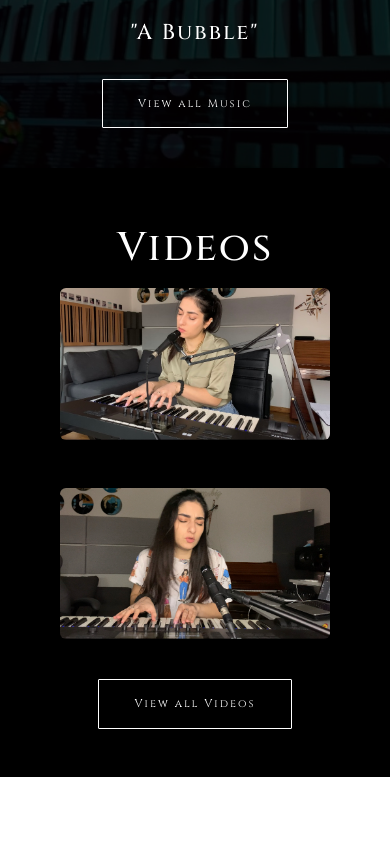
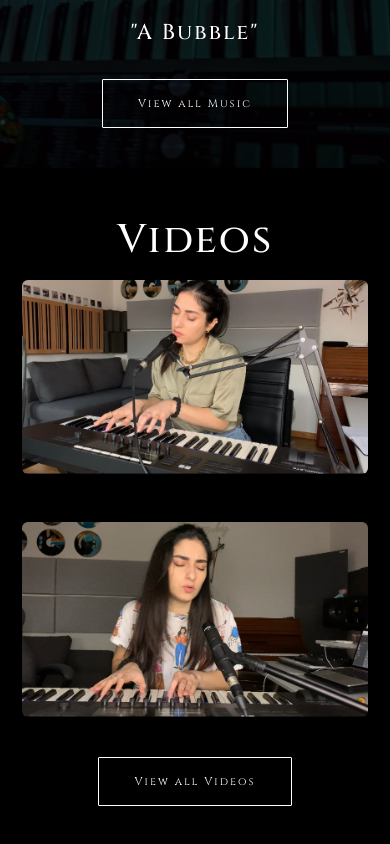
Before and after one commit to VikaKri/Portfolio-ST, a plain HTML site: page index.html in a window 390 px wide. Shown: the part 2429-3273 px from the top of the page. Before the commit the page ends 3206 px from the top, so only its background shows below. Drawn offline with nearby package versions, Linux system fonts and the light colour scheme; a web font is replaced by a local one.

Commit message:
Fixed paddings in section videos

```diff
--- a/index.html
+++ b/index.html
@@ -120,10 +120,10 @@
         </div>
       </section>
 
-      <section class="section-videos text-center pt-5 pb-5">
+      <section class="section-videos text-center">
         <div class="container">
           <h1>Videos</h1>
-          <div class="row pt-md-5 ps-5 pe-5">
+          <div class="row pt-md-5 ps-md-5 pe-md-5">
             <div class="col-md-6 pb-5 pe-md-4">
               <a href="" title="Video link"
                 ><img
--- a/src/styles.css
+++ b/src/styles.css
@@ -123,6 +123,10 @@ h4 {
   width: 450px;
 }
 
+.section-videos {
+  padding: 50px 0;
+}
+
 @media (max-width: 767px) {
   .bubble-img {
     width: 100%;
@@ -143,6 +147,9 @@ h4 {
 
   .layer {
     padding: 40px 0;
+  }
+  .section-videos {
+    padding: 40px 10px;
   }
 }
 
```
